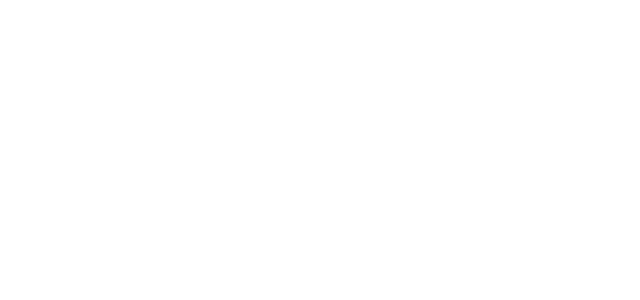
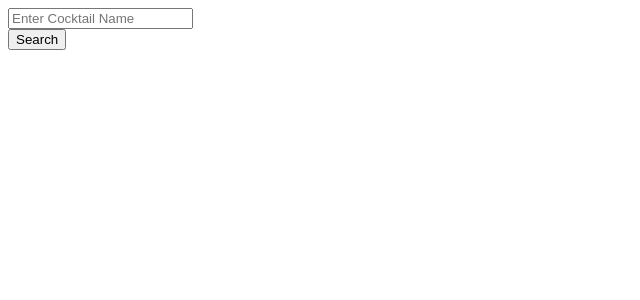
Before and after one commit to kaylawoodbury/cocktails_client_team_1, a React (Create React App) app: page / in a window 1280 px wide. Shown: the top 300 px of the page, without its empty margins (0-640 px from the left). Built offline with nearby package versions, Linux system fonts and the light colour scheme.

Commit message:
added search bar component and displayed search bar in app js, wrote tests outside of file until a PR is merged with the cypress setup

```diff
--- a/src/App.jsx
+++ b/src/App.jsx
@@ -1,10 +1,17 @@
-import React from 'react';
+import React, { Component } from "react";
+import SearchBar from './components/SearchBar'
 
-function App() {
-  return (
-    <div>
-    </div>
-  );
+class App extends Component {
+
+  render() {
+
+
+    return (
+      <div>
+        <SearchBar/>
+      </div>
+    );
+  }
 }
 
 export default App;
--- /dev/null
+++ b/src/components/SearchBar.jsx
@@ -0,0 +1,22 @@
+import React from 'react'
+
+const searchByNamePlaceholder = "Enter Cocktail Name"
+
+const SearchBar = ({ submitFormHandler }) => {
+  return (
+    <form onSubmit={submitFormHandler} id='search-by-name'>
+      <div className="ui search">
+        <input
+          name='search-by-name'
+          type='text'
+          id='name-search'
+          className="prompt"
+          placeholder={searchByNamePlaceholder}
+        ></input>
+      </div>
+      <button id='search'>Search</button>
+    </form>
+  );
+};
+
+export default SearchBar;
```
